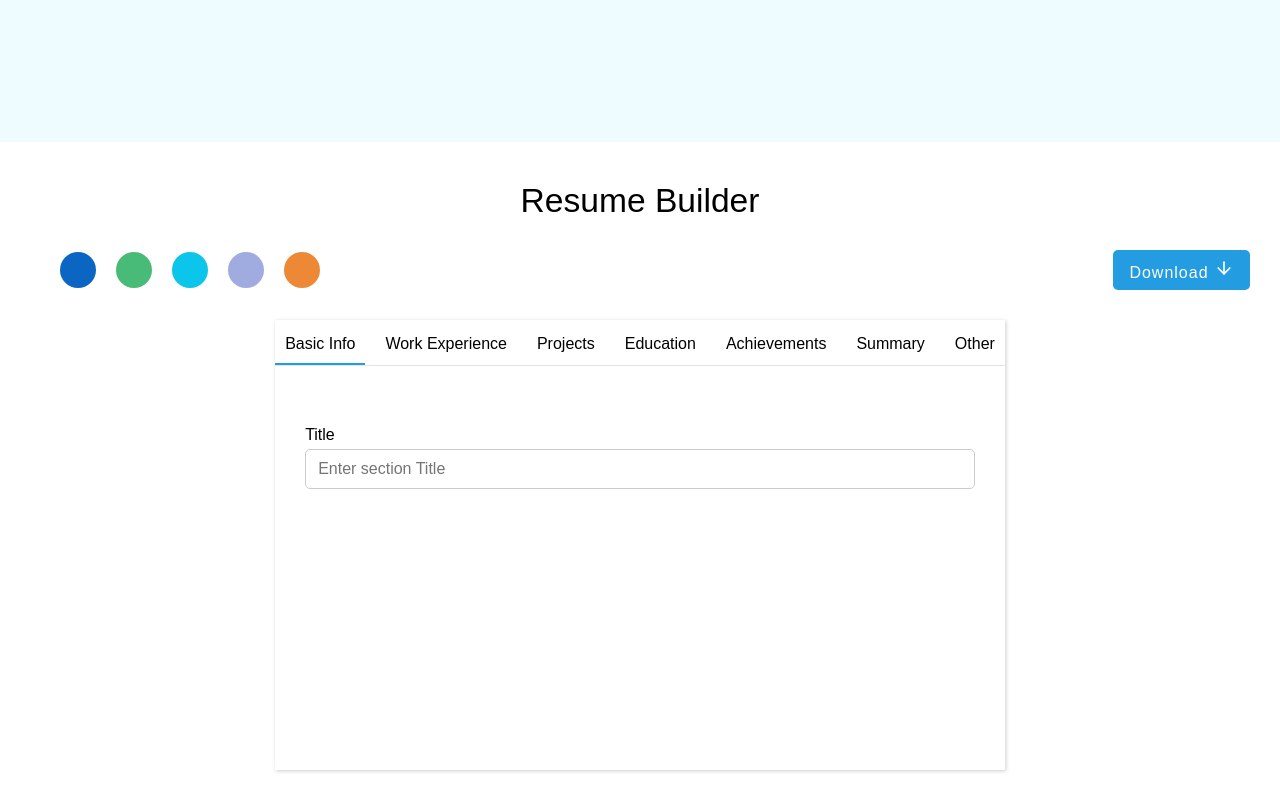
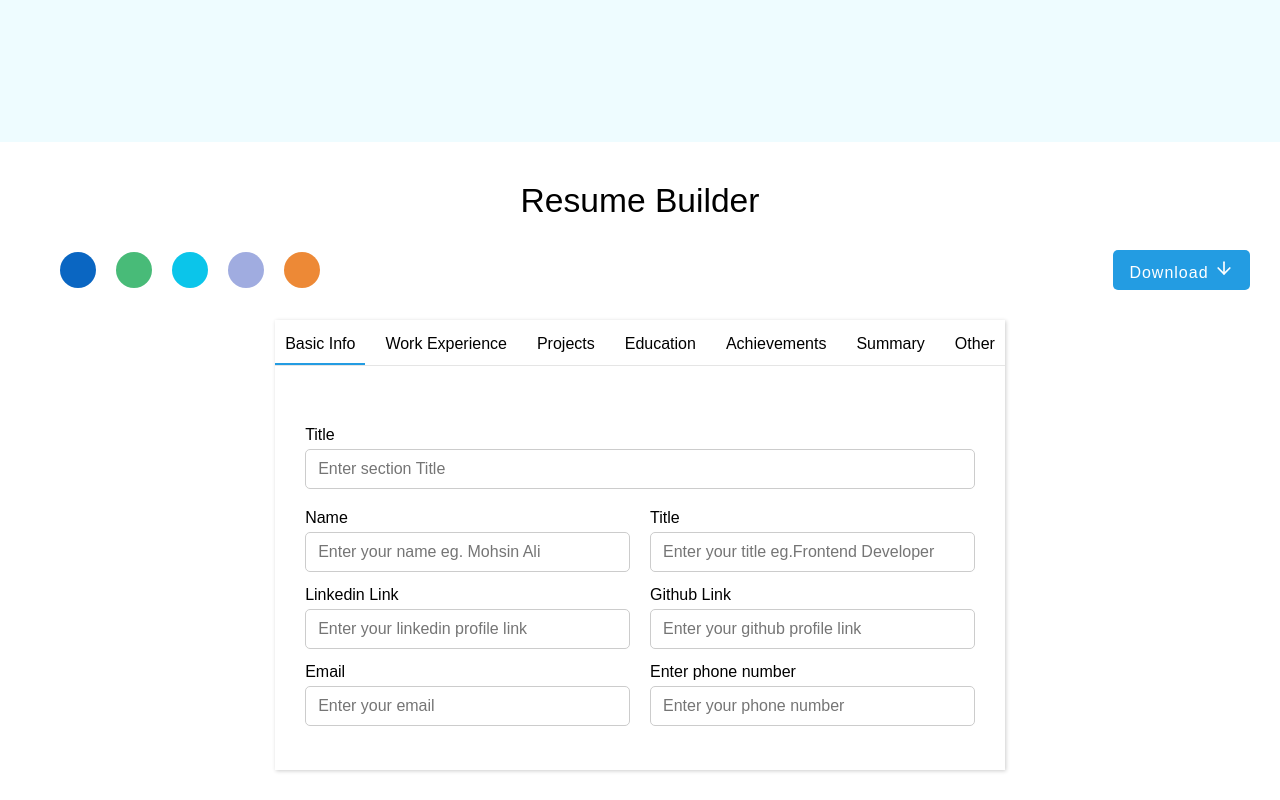
Before and after one commit to mohsin512syed/Resume_builder, a React (Vite) app in the folder resume-builder/: page / in a window 1280 px wide. Shown: the part 538-1338 px from the top of the page. Built offline with nearby package versions, Linux system fonts and the light colour scheme.

Commit message:
body ready

```diff
--- a/resume-builder/src/components/Body/Body.jsx
+++ b/resume-builder/src/components/Body/Body.jsx
@@ -9,8 +9,8 @@ function Body() {
     basicInfo: "Basic Info",
     workExp: "Work Experience",
     project: "Projects",
-    eductaion: "Education",
-    achievements: "Achievements",
+    education: "Education",
+    achievement: "Achievements",
     summary: "Summary",
     other: "Other"
   }
--- a/resume-builder/src/components/Editor/Editor.jsx
+++ b/resume-builder/src/components/Editor/Editor.jsx
@@ -5,6 +5,42 @@ import InputControl from '../InputControl/InputControl';
 function Editor(props) {
     const sections = props.sections;
     const [activeSectionKey, setActiveSectionKey] = useState(Object.keys(sections)[0]);
+
+    const basicInfoBody = (
+        <div className={styles.detail}>
+            <div className={styles.row}>
+                <InputControl
+                    label="Name"
+                    placeholder="Enter your name eg. Mohsin Ali"
+                />
+                <InputControl
+                    label="Title"
+                    placeholder="Enter your title eg.Frontend Developer"
+                />
+            </div>
+            <div className={styles.row}>
+                <InputControl
+                    label="Linkedin Link"
+                    placeholder="Enter your linkedin profile link"
+                />
+                <InputControl
+                    label="Github Link"
+                    placeholder="Enter your github profile link"
+                />
+            </div>
+            <div className={styles.row}>
+                <InputControl
+                    label="Email"
+                    placeholder="Enter your email"
+                />
+                <InputControl
+                    label="Enter phone number"
+                    placeholder="Enter your phone number"
+                />
+            </div>
+        </div>
+    );
+
     const workExpBody = (
         <div className={styles.details}>
             <div className={styles.row}>
@@ -63,7 +99,7 @@ function Editor(props) {
             <div className={styles.row}>
                 <InputControl
                     label="Deployed Link"
-                    placeholder="Enter eployed link of project"
+                    placeholder="Enter deployed link of project"
                 />
                 <InputControl
                     label="Github Link"
@@ -105,8 +141,59 @@ function Editor(props) {
                 />
             </div>
         </div>
-    )
-    const generateBody = () => { };
+    );
+
+    const achievementsBody = (
+        <div className={styles.detail}>
+            <div className={styles.column}>
+                <label>List your achievements</label>
+                <InputControl placeholder="Line 1" />
+                <InputControl placeholder="Line 2" />
+                <InputControl placeholder="Line 3" />
+                <InputControl placeholder="Line 4" />
+            </div>
+        </div>
+    );
+
+    const summaryBody = (
+        <div className={styles.detail}>
+            <InputControl
+                label="Summary"
+                placeholder="Enter your objective/summary"
+            />
+        </div>
+    );
+
+    const otherBody = (
+        <div className={styles.detail}>
+            <InputControl
+                label="Other"
+                placeholder="Enter something"
+            />
+        </div>
+    );
+
+    const generateBody = () => {
+        switch (sections[activeSectionKey]) {
+            case sections.basicInfo:
+                return basicInfoBody;
+            case sections.workExp:
+                return workExpBody;
+            case sections.project:
+                return projectBody;
+            case sections.education:
+                return educationBody;
+            case sections.achievement:
+                return achievementsBody;
+            case sections.summary:
+                return summaryBody;
+            case sections.other:
+                return otherBody;
+            default: return null;
+        }
+    };
+
+
     return (
         <div className={styles.container}>
             <div className={styles.header}>
@@ -122,6 +209,7 @@ function Editor(props) {
             </div>
             <div className={styles.body}>
                 <InputControl label="Title" placeholder="Enter section Title" />
+                {generateBody()}
             </div>
         </div>
     )
--- a/resume-builder/src/components/Editor/Editor.module.css
+++ b/resume-builder/src/components/Editor/Editor.module.css
@@ -1,20 +1,21 @@
-.container{
+.container {
     display: flex;
     flex-direction: column;
     min-width: 550px;
     min-height: 450px;
     gap: 30px;
-    box-shadow: 1px 1px 4px rgba(0,0,0,0.2);
+    box-shadow: 1px 1px 4px rgba(0, 0, 0, 0.2);
     padding-top: 5px;
 }
-.header{
+
+.header {
     display: flex;
     gap: 10px;
     overflow-x: auto;
-    border-bottom: 1px solid rgba(0,0,0,0.1);
+    border-bottom: 1px solid rgba(0, 0, 0, 0.1);
 }
 
-.header .section{
+.header .section {
     padding: 10px;
     border-bottom: 2px solid transparent;
     font-weight: 500;
@@ -22,13 +23,36 @@
     white-space: nowrap;
     cursor: pointer;
 }
-.header .active{
+
+.header .active {
     border-bottom: 2px solid #239ce2;
     color: 3239ce2;
 }
-.body{
+
+.body {
     display: flex;
     flex-direction: column;
     gap: 20px;
     padding: 30px;
 }
+
+.detail {
+    display: flex;
+    flex-direction: column;
+    gap: 14px;
+}
+
+.detail .row {
+    display: flex;
+    gap: 20px;
+}
+
+.detail .column {
+    display: flex;
+    flex-direction: column;
+    gap: 10px;
+}
+
+.detail .row>div {
+    flex: 1;
+}
```
